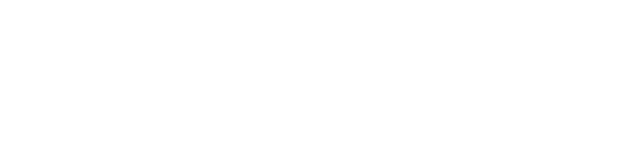
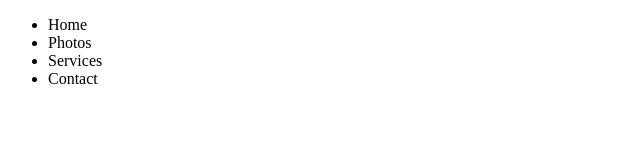
Before and after one commit to Jbardwell91/ASW-Website, a plain HTML site: page index.html in a window 1280 px wide. Shown: the whole page, without its empty margins (0-640 px from the left). Drawn offline with Linux system fonts and the light colour scheme.

Commit message:
Update index.html

```diff
--- a/index.html
+++ b/index.html
@@ -1,9 +1,16 @@
 <!DOCTYPE html>
 <html>
 
-
 		<head>
 			<title>ASW Construction</title>
+			<div>
+				<ul>
+					<li>Home</li>
+					<li>Photos</li>
+					<li>Services</li>
+					<li>Contact</li>
+				</ul>
+			</div>
 		</head>
 
 
@@ -14,5 +21,4 @@
 	</body>
 
 
-
 </html>
```
